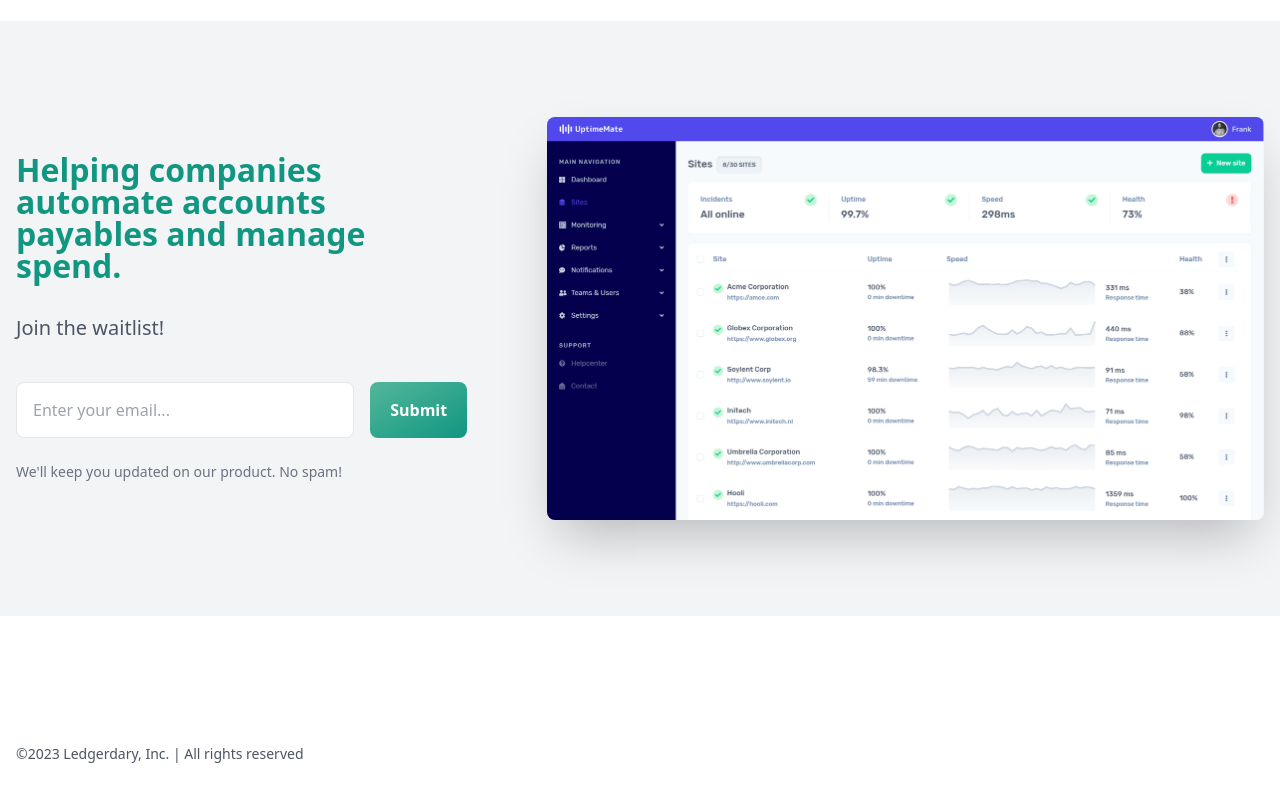
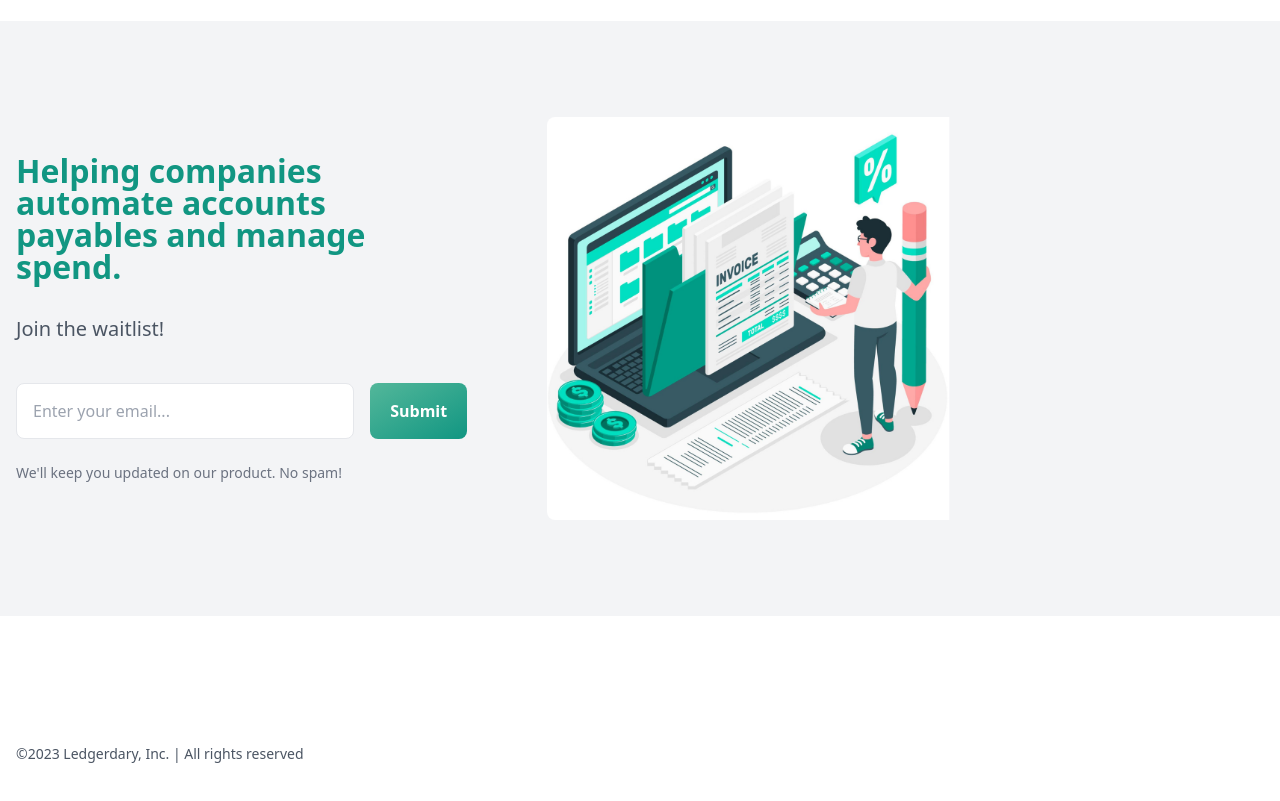
Before and after one commit to emptytank/ledgerdary, a website: page index.html in a window 1280 px wide. Shown: the part 59-860 px from the top of the page. Drawn offline with nearby package versions, Linux system fonts and the light colour scheme.

Commit message:
update image

```diff
--- a/index.html
+++ b/index.html
@@ -43,7 +43,7 @@
         <p class="text-sm text-gray-500">We'll keep you updated on our product. No spam!</p>
       </div>
       <div class="order-1 col-span-2 md:order-2 xl:col-span-3">
-        <img src="../../images/hero-image.png" class="rounded-lg shadow-2xl" alt="">
+        <img src="../../images/invoice-image.png" class="rounded-lg" alt="">
       </div>
     </div>
   </div>
```
Also changed, not shown: images/invoice-image.png (added).
